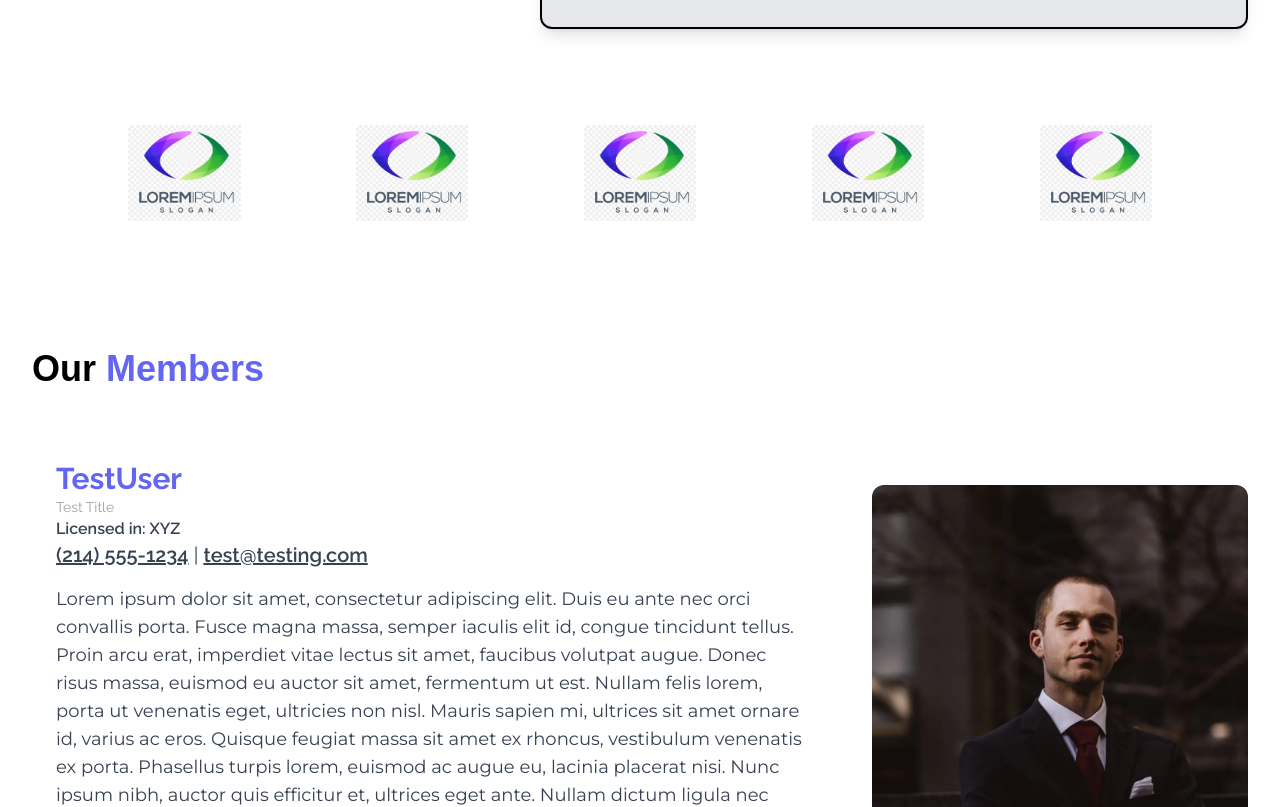
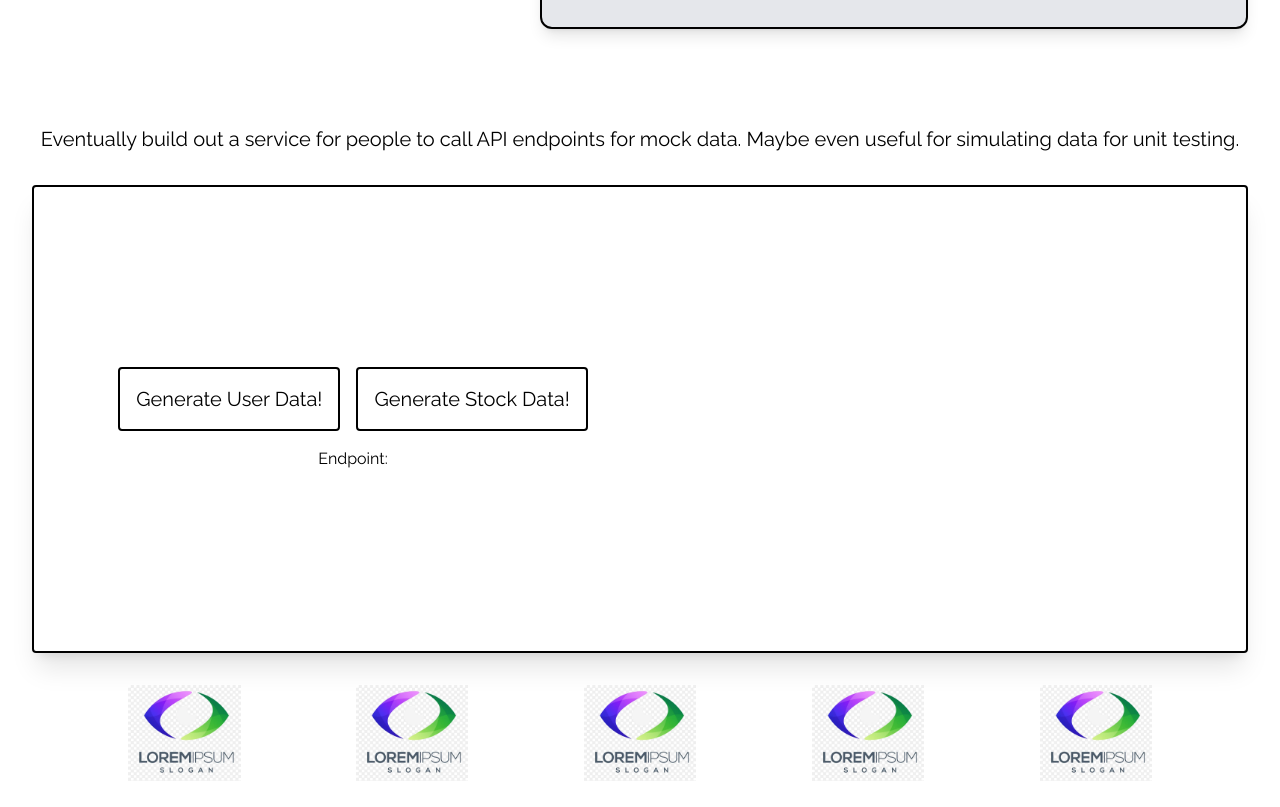
Before and after one commit to juncho154930/programming-project, a Next.js app: page / in a window 1280 px wide. Shown: the part 763-1570 px from the top of the page. Built offline with nearby package versions, Linux system fonts and the light colour scheme; a web font is replaced by a local one.

Commit message:
added test data generator

```diff
--- /dev/null
+++ b/app/api/v1/generateData/route.ts
@@ -0,0 +1,98 @@
+import { NextResponse, NextRequest } from "next/server";
+
+const mockUserdata = [
+  {
+    id: "1",
+    first_name: "Tynan",
+    last_name: "Lowless",
+    email: "tlowless0@go.com",
+  },
+  {
+    id: "2",
+    first_name: "Curran",
+    last_name: "Barwise",
+    email: "cbarwise1@smugmug.com",
+  },
+  {
+    id: "3",
+    first_name: "Nickolai",
+    last_name: "Scrogges",
+    email: "nscrogges2@about.com",
+  },
+  {
+    id: "4",
+    first_name: "Antoni",
+    last_name: "Cason",
+    email: "acason3@slate.com",
+  },
+  {
+    id: "5",
+    first_name: "Ansel",
+    last_name: "Grunguer",
+    email: "agrunguer4@topsy.com",
+  },
+];
+
+const mockStockData = [
+  {
+    id: 1,
+    stock_symbol: "AIB",
+    stock_market_cap: "$14.29M",
+  },
+  {
+    id: 2,
+    stock_symbol: "CL",
+    stock_market_cap: "$67.4B",
+  },
+  {
+    id: 3,
+    stock_symbol: "CELH",
+    stock_market_cap: "$180.82M",
+  },
+  {
+    id: 4,
+    stock_symbol: "HA",
+    stock_market_cap: "$2.49B",
+  },
+  {
+    id: 5,
+    stock_symbol: "BRK.B",
+    stock_market_cap: "$5.49B",
+  },
+];
+
+export async function GET(request: NextRequest) {
+  try {
+    // if (!userId) {
+    //   return new NextResponse("Unauthorized", { status: 401 });
+    // }
+
+    const searchParams = request.nextUrl.searchParams;
+    const type = searchParams.get("type");
+
+    const mockdata = type == "stock" ? mockStockData : mockUserdata;
+
+    return NextResponse.json(mockdata, { status: 200 });
+  } catch (error) {
+    console.log("[GENERATE_DATA_ERROR]", error);
+    return new NextResponse("Internal error", { status: 500 });
+  }
+}
+
+// export async function POST(req: Request) {
+//   try {
+
+//     if (!userId) {
+//       return new NextResponse("Unauthorized", { status: 401 });
+//     }
+
+//     if (!xyz) {
+//       return new NextResponse("data is required", { status: 400 });
+//     }
+
+//     return new NextResponse(null, { status: 200 });
+//   } catch (error) {
+//     console.log("[GENERATE_DATA_ERROR]", error);
+//     return new NextResponse("Internal error", { status: 500 });
+//   }
+// }
--- a/app/layout.tsx
+++ b/app/layout.tsx
@@ -2,7 +2,9 @@ import Navbar from "@/components/Navbar";
 import "./globals.css";
 import type { Metadata } from "next";
 import { Montserrat, Palanquin, Raleway } from "next/font/google";
+
 import Footer from "@/components/Footer";
+import ToasterProvider from "@/components/ToasterProvider";
 
 const raleway = Raleway({
   subsets: ["latin"],
@@ -36,6 +38,7 @@ export default function RootLayout({
       <body
         className={`${palanquin.variable} ${raleway.variable} ${montserrat.variable} font-raleway`}
       >
+        <ToasterProvider />
         <Navbar />
         {children}
         <Footer />
--- a/app/page.tsx
+++ b/app/page.tsx
@@ -1,4 +1,5 @@
 import ContactForm from "@/components/ContactForm";
+import MockDatastream from "@/components/MockDatastream";
 import Newsletter from "@/components/Newsletter";
 import LandingContent from "@/components/landing/LandingContent";
 import LandingHero from "@/components/landing/LandingHero";
@@ -8,6 +9,7 @@ export default function Home() {
   return (
     <main>
       <LandingHero />
+      <MockDatastream />
       <LandingPartners />
       <LandingContent />
       <ContactForm />
--- /dev/null
+++ b/components/MockDatastream.tsx
@@ -0,0 +1,73 @@
+"use client";
+
+import React, { useState } from "react";
+import axios from "axios";
+import toast from "react-hot-toast";
+
+const MockDatastream = () => {
+  const [mockData, setMockData] = useState<any[]>([]);
+  const [endpointUrl, setEndpointUrl] = useState<string | undefined>();
+
+  const fetchMockUserData = async () => {
+    try {
+      await axios.get("/api/v1/generateData?type=user").then((response) => {
+        setEndpointUrl(response.config.url);
+        setMockData(response.data);
+      });
+      toast.success("Retrieved mock user data");
+    } catch (error) {
+      console.error(error, "MockDatastream fetchMockUserData");
+      toast.error("Something went wrong");
+    }
+  };
+
+  const fetchMockStockData = async () => {
+    try {
+      await axios.get("/api/v1/generateData?type=stock").then((response) => {
+        setEndpointUrl(response.config.url);
+        setMockData(response.data);
+      });
+      toast.success("Retrieved mock stock data");
+    } catch (error) {
+      console.error(error, "MockDatastream fetchMockStockData");
+      toast.error("Something went wrong");
+    }
+  };
+
+  return (
+    <div className="container">
+      <p className="text-center text-xl">
+        Eventually build out a service for people to call API endpoints for mock
+        data. Maybe even useful for simulating data for unit testing.
+      </p>
+      <div className="flex w-full h-full p-8 my-8 border-2 border-black rounded shadow-xl">
+        <div className="flex flex-col flex-1 items-center justify-center">
+          <div className="flex space-x-4">
+            <button
+              className="text-xl p-4 rounded border-2 border-black hover:bg-gray-400"
+              onClick={fetchMockUserData}
+            >
+              Generate User Data!
+            </button>
+            <button
+              className="text-xl p-4 rounded border-2 border-black hover:bg-gray-400"
+              onClick={fetchMockStockData}
+            >
+              Generate Stock Data!
+            </button>
+          </div>
+          <p className="mt-4">Endpoint: {endpointUrl}</p>
+        </div>
+        <div className="flex flex-1 flex-col h-[400px] overflow-y-scroll">
+          {mockData.map((data: any) => (
+            <div key={data.id} className="">
+              <pre>{JSON.stringify(data, null, 2)}</pre>
+            </div>
+          ))}
+        </div>
+      </div>
+    </div>
+  );
+};
+
+export default MockDatastream;
--- /dev/null
+++ b/components/ToasterProvider.tsx
@@ -0,0 +1,9 @@
+"use client";
+
+import { Toaster } from "react-hot-toast";
+
+const ToasterProvider = () => {
+  return <Toaster />;
+};
+
+export default ToasterProvider;
--- a/package.json
+++ b/package.json
@@ -13,6 +13,7 @@
     "@radix-ui/react-label": "^2.0.2",
     "@radix-ui/react-slot": "^1.0.2",
     "@tailwindcss/typography": "^0.5.10",
+    "axios": "^1.5.1",
     "class-variance-authority": "^0.7.0",
     "clsx": "^2.0.0",
     "framer-motion": "^10.16.4",
@@ -20,6 +21,7 @@
     "next": "13.5.4",
     "react": "^18",
     "react-dom": "^18",
+    "react-hot-toast": "^2.4.1",
     "tailwind-merge": "^1.14.0",
     "tailwindcss-animate": "^1.0.7"
   },
```
Also changed, not shown: middleware.ts (added, +11 -0 lines), types/data.ts (added), 2 other files (tests, documents, lock files or other folders).
